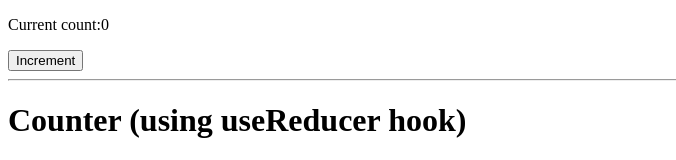
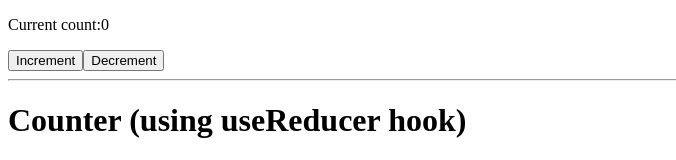
Before and after one commit to cfleschhut/react-testing-with-jest-and-enzyme, a React app: page / in a window 1280 px wide. Shown: the top 160 px of the page, without its empty margins (0-676 px from the left). Built offline with nearby package versions, Linux system fonts and the light colour scheme; no server answers; the HTML template or start-up script is replaced by a standard one.

Commit message:
Add decrement button + test

```diff
--- a/src/Counter.jsx
+++ b/src/Counter.jsx
@@ -13,6 +13,12 @@ class Counter extends Component {
     }));
   };
 
+  decrement = () => {
+    this.setState(prevState => ({
+      count: prevState.count - 1,
+    }));
+  };
+
   render() {
     const { count } = this.state;
 
@@ -22,8 +28,11 @@ class Counter extends Component {
           Current count:
           <span>{count}</span>
         </p>
-        <button type="button" onClick={this.increment}>
+        <button type="button" onClick={this.increment} className="increment">
           Increment
+        </button>
+        <button type="button" onClick={this.decrement} className="decrement">
+          Decrement
         </button>
 
         <hr />
```
Also changed, not shown: 1 other file (tests, documents, lock files or other folders).
